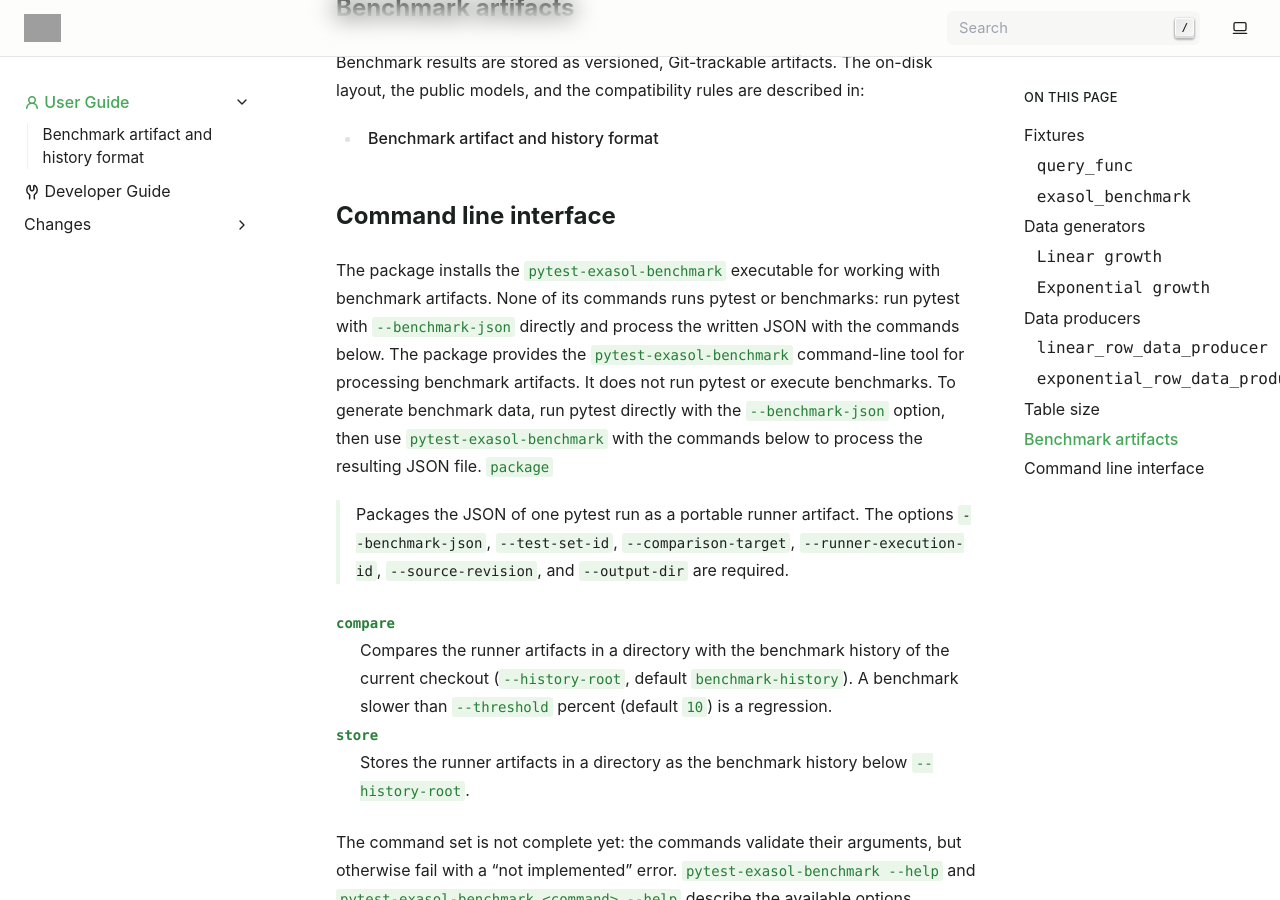
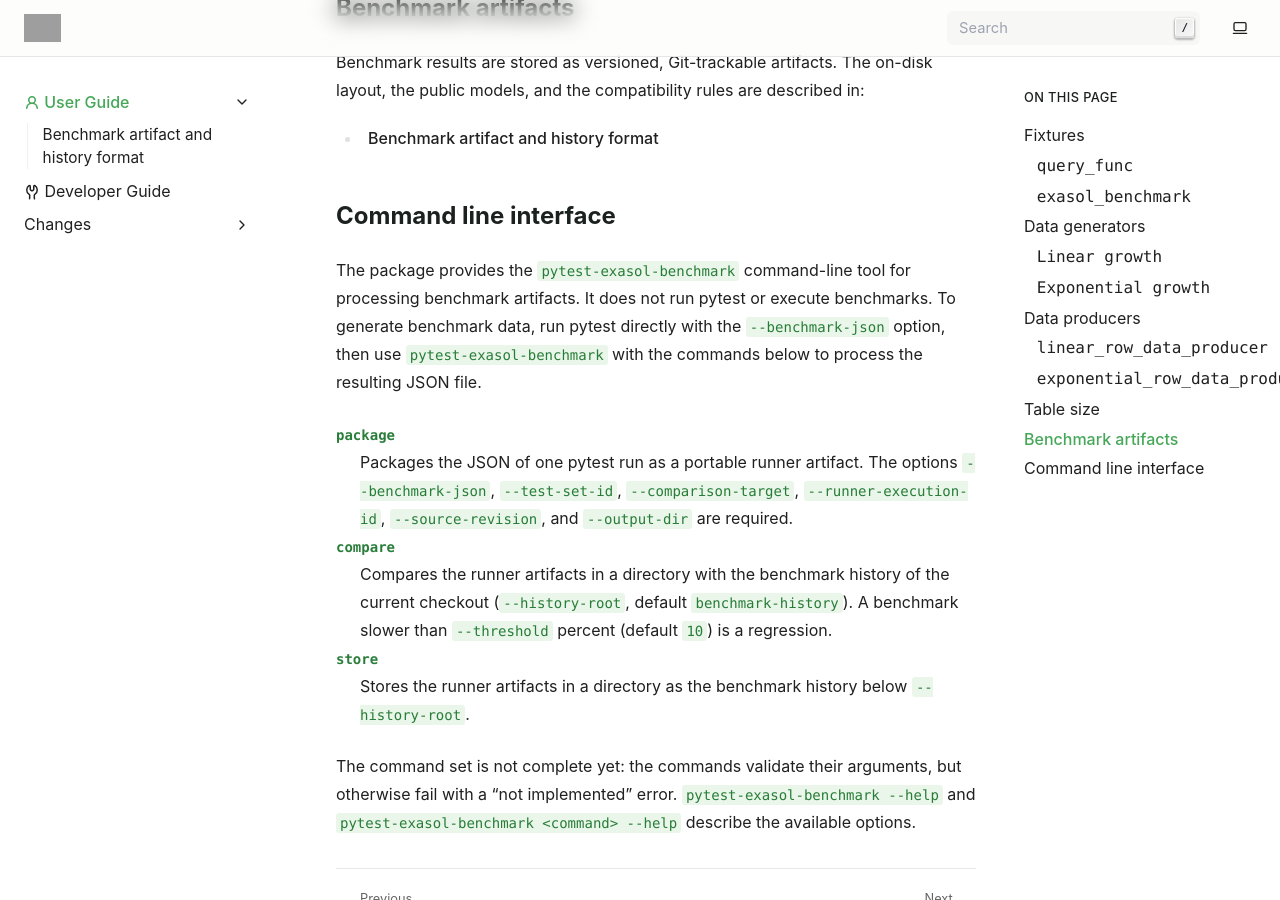
Before and after one commit to exasol/pytest-exasol-benchmark, a Sphinx documentation site: the page built from doc/user_guide.rst, in a window 1280 px wide and 900 px high, scrolled down 7460 px. Built offline with Sphinx 7.4.7, drawn with Linux system fonts in a browser that asks for light colours; pages that are not in the unit, such as notebooks, are missing from menus; grey boxes are pictures that could not be loaded.

Commit message:
#13: Fixed the user guide formatting

```diff
--- a/doc/user_guide.rst
+++ b/doc/user_guide.rst
@@ -318,11 +318,12 @@
 Command line interface
 ----------------------
 
-The package installs the ``pytest-exasol-benchmark`` executable for working
-with benchmark artifacts.  None of its commands runs pytest or benchmarks: run
-pytest with ``--benchmark-json`` directly and process the written JSON with
-the commands below.
-The package provides the ``pytest-exasol-benchmark`` command-line tool for processing benchmark artifacts. It does not run pytest or execute benchmarks. To generate benchmark data, run pytest directly with the ``--benchmark-json`` option, then use ``pytest-exasol-benchmark`` with the commands below to process the resulting JSON file.
+The package provides the ``pytest-exasol-benchmark`` command-line tool for
+processing benchmark artifacts.  It does not run pytest or execute benchmarks.
+To generate benchmark data, run pytest directly with the ``--benchmark-json``
+option, then use ``pytest-exasol-benchmark`` with the commands below to process
+the resulting JSON file.
+
 ``package``
     Packages the JSON of one pytest run as a portable runner artifact.  The
     options ``--benchmark-json``, ``--test-set-id``, ``--comparison-target``,
```
